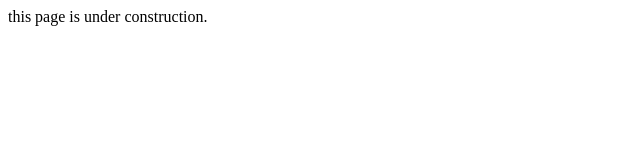
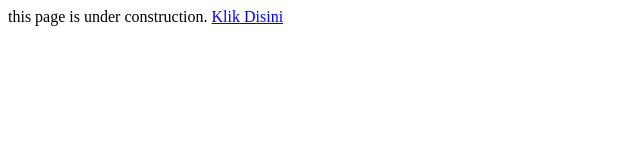
Before and after one commit to naufal-rafif/naufal-rafif.github.io, a plain HTML site: page index.html in a window 1280 px wide. Shown: the full height of the page, 0-640 px from the left. Drawn offline with Linux system fonts and the light colour scheme.

Commit message:
Update index.html

```diff
--- a/index.html
+++ b/index.html
@@ -1 +1,2 @@
 this page is under construction.
+<a href="https://shope.ee/9zVE65fpf0">Klik Disini</a>
```
